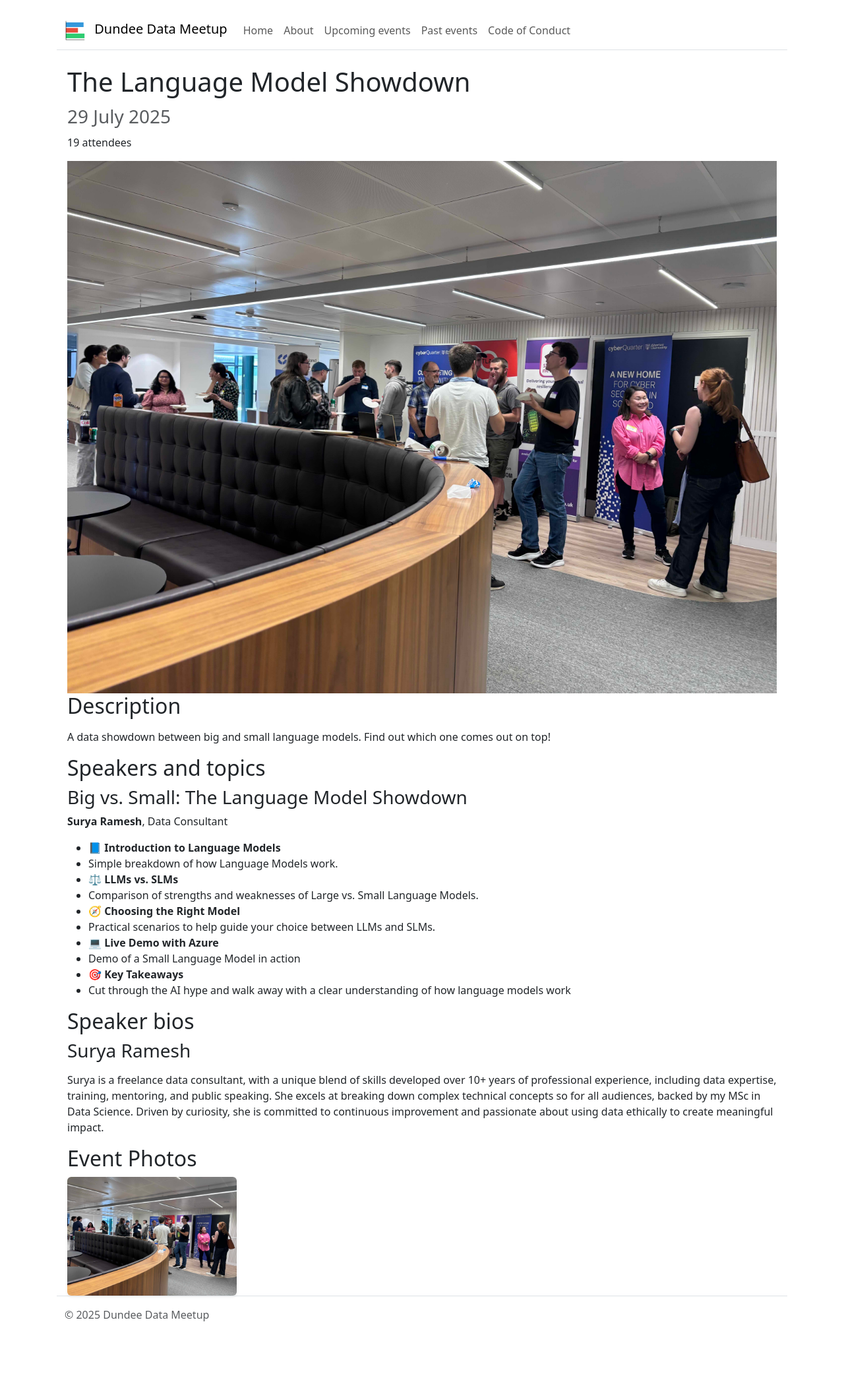
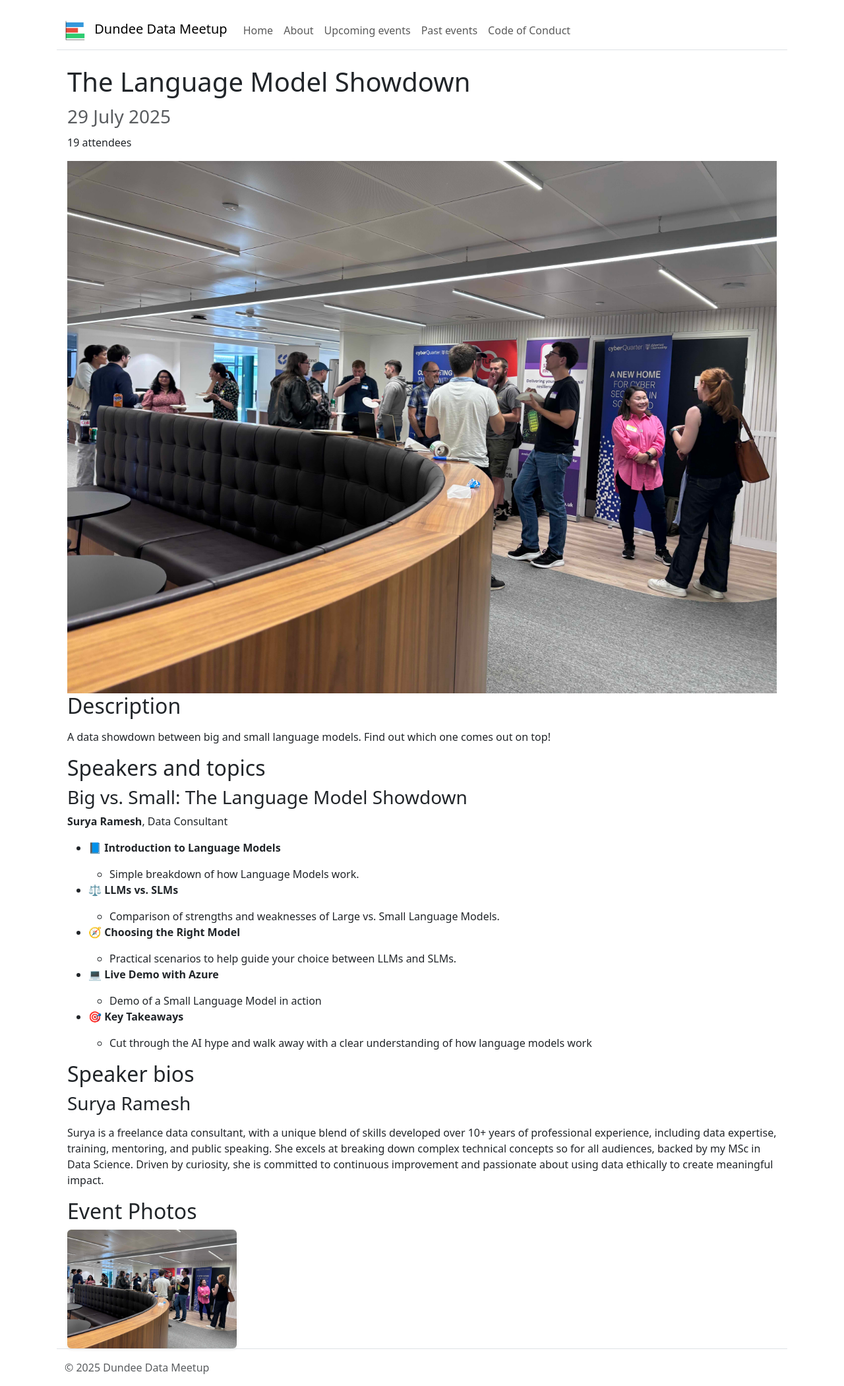
Before and after one commit to DundeeDataMeetup/dundeedatameetup.github.io, a Jekyll site: the page built from _events/2025/07.md, in a window 1280 px wide. Shown: the whole page at 66% size. Built offline with Jekyll 4.4.1, drawn with Linux system fonts in a browser that asks for light colours; before the commit the page ends 2021 px from its top, so only the background shows below that.

Commit message:
fix: switch to yaml block scalar for multiline

```diff
--- a/_events/2025/07.md
+++ b/_events/2025/07.md
@@ -5,7 +5,7 @@ date: 2025-07-29 18:00:00
 topics:
     - speaker: ["surya-ramesh"]
       title: "Big vs. Small: The Language Model Showdown"
-      description: "
+      description: |
         - **📘 Introduction to Language Models**
 
             - Simple breakdown of how Language Models work.
@@ -24,7 +24,7 @@ topics:
 
         - **🎯 Key Takeaways**
 
-            - Cut through the AI hype and walk away with a clear understanding of how language models work"
+            - Cut through the AI hype and walk away with a clear understanding of how language models work
 attendance: 19
 cover_image: "/assets/img/events/2025-07/IMG_9727.jpg"
 ---
```
